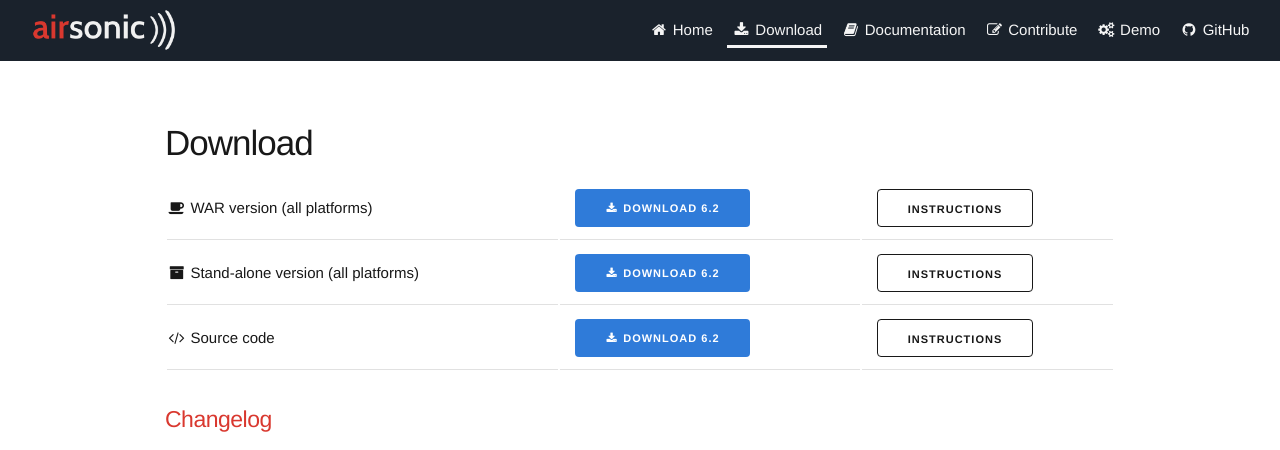
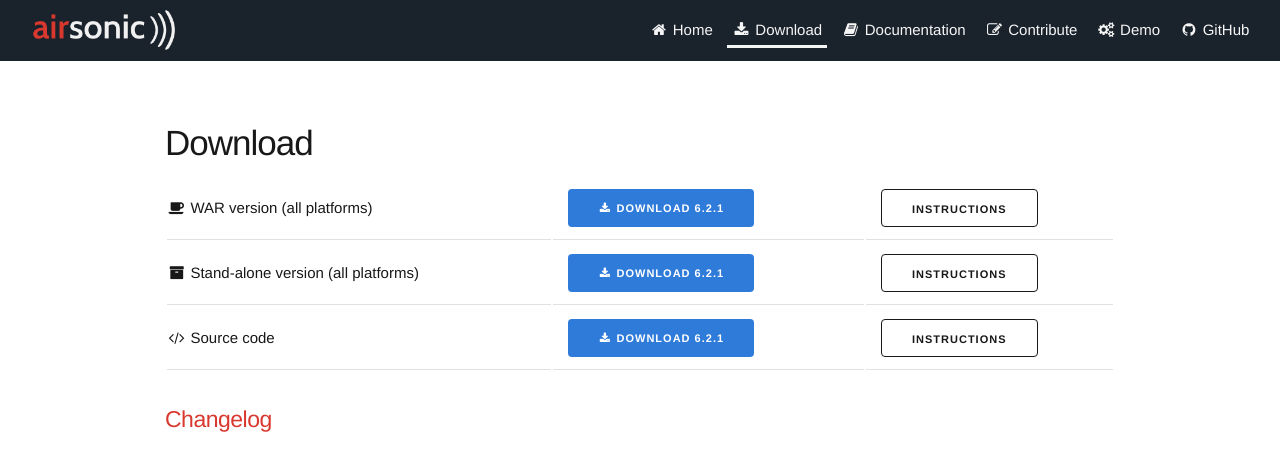
Before and after one commit to airsonic/airsonic.github.io, a Jekyll site: the page built from pages/download.md, in a window 1280 px wide and 900 px high. Shown: the top 450 px of the window. Built offline with Jekyll 4.4.1, drawn with Linux system fonts in a browser that asks for light colours.

Commit message:
Bump version to 6.2.1

```diff
--- a/_config.yml
+++ b/_config.yml
@@ -16,4 +16,4 @@ demo_url: "https://airsonic.org/demo"
 repo: "https://github.com/airsonic/airsonic/releases"
 
 # Version bump
-stable_version: "6.2"
+stable_version: "6.2.1"
```
